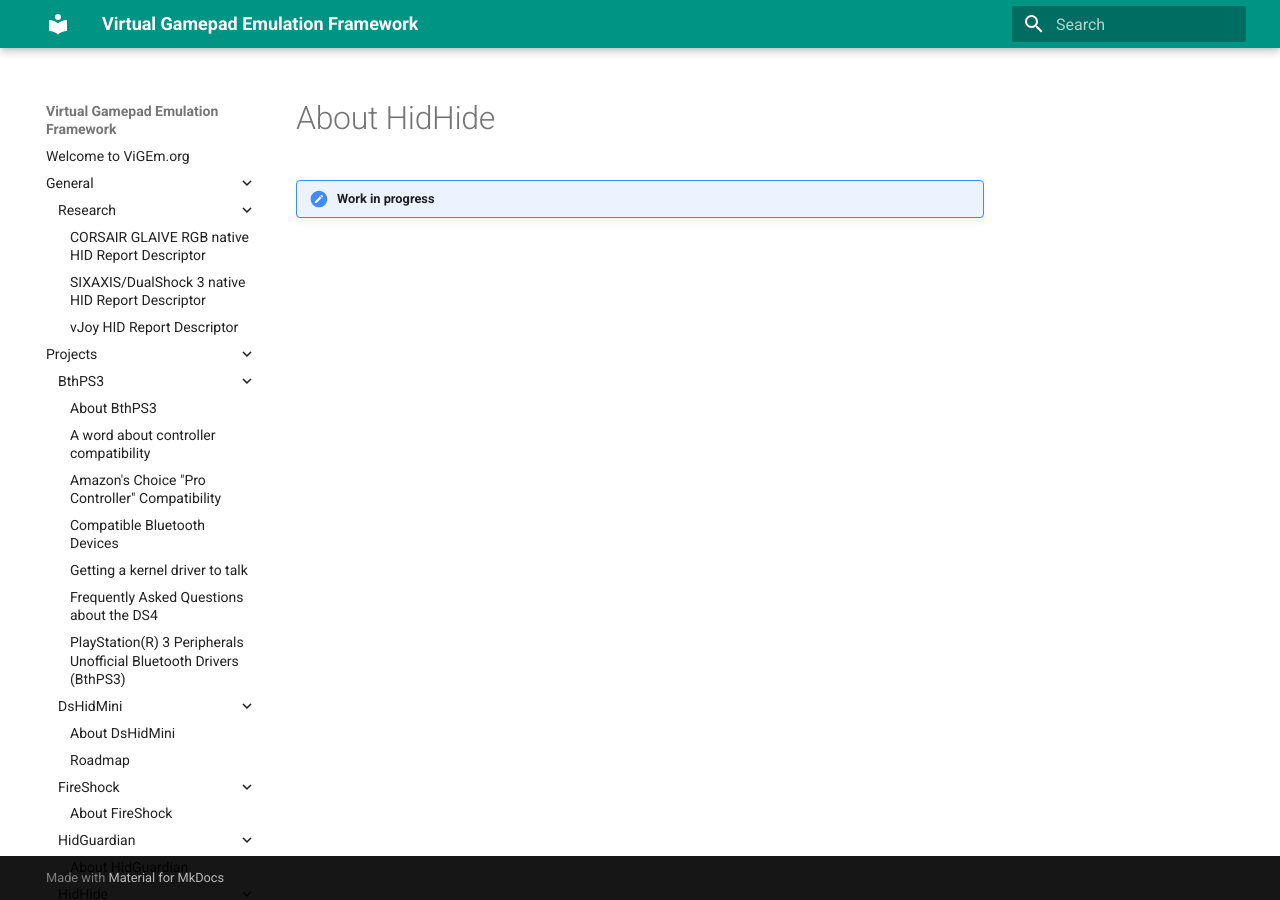
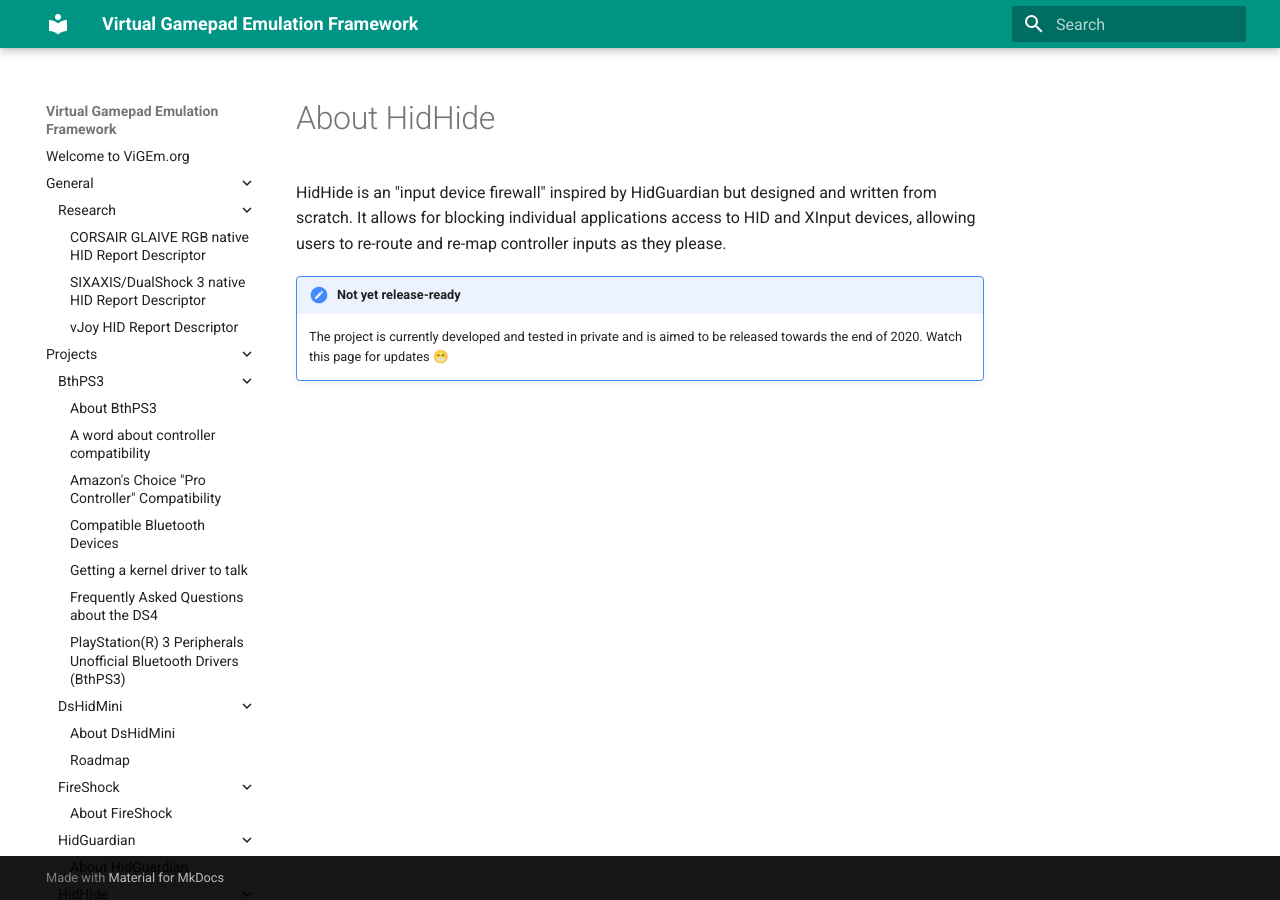
Before and after one commit to nefarius/ViGEm.github.io, an MkDocs documentation site: the page built from docs/projects/HidHide/index.md, in a window 1280 px wide. Built offline with MkDocs 1.6.1 and Material for MkDocs 9.7.7, drawn with Linux system fonts in a browser that asks for light colours.

Commit message:
Added more content

```diff
--- a/docs/projects/HidHide/index.md
+++ b/docs/projects/HidHide/index.md
@@ -1,3 +1,6 @@
 # About HidHide
 
-!!! important "Work in progress"
+HidHide is an "input device firewall" inspired by HidGuardian but designed and written from scratch. It allows for blocking individual applications access to HID and XInput devices, allowing users to re-route and re-map controller inputs as they please.
+
+!!! attention "Not yet release-ready"
+    The project is currently developed and tested in private and is aimed to be released towards the end of 2020. Watch this page for updates 😁
```
Also changed, not shown: docs/projects/DsHidMini/index.md (+5 -0 lines).
